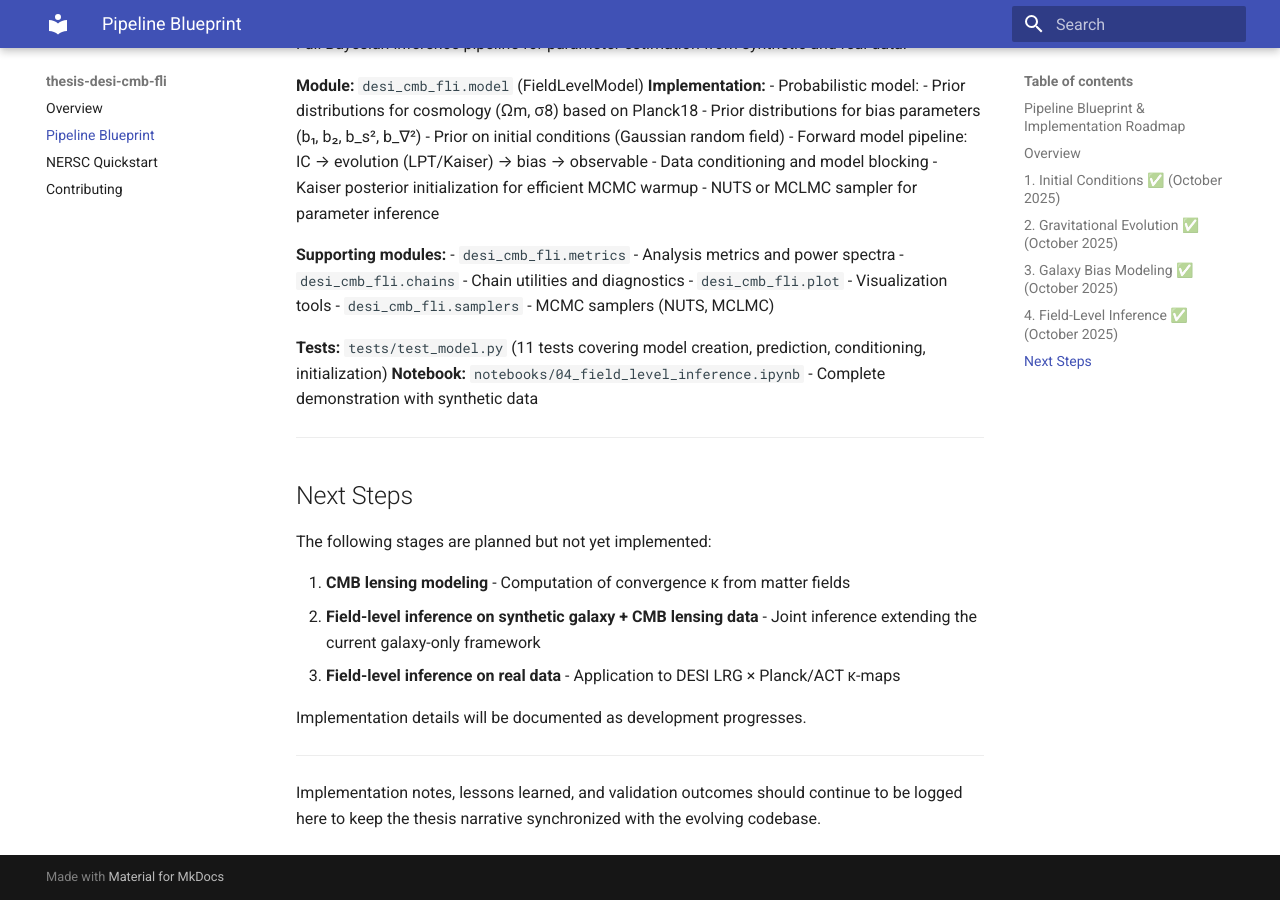
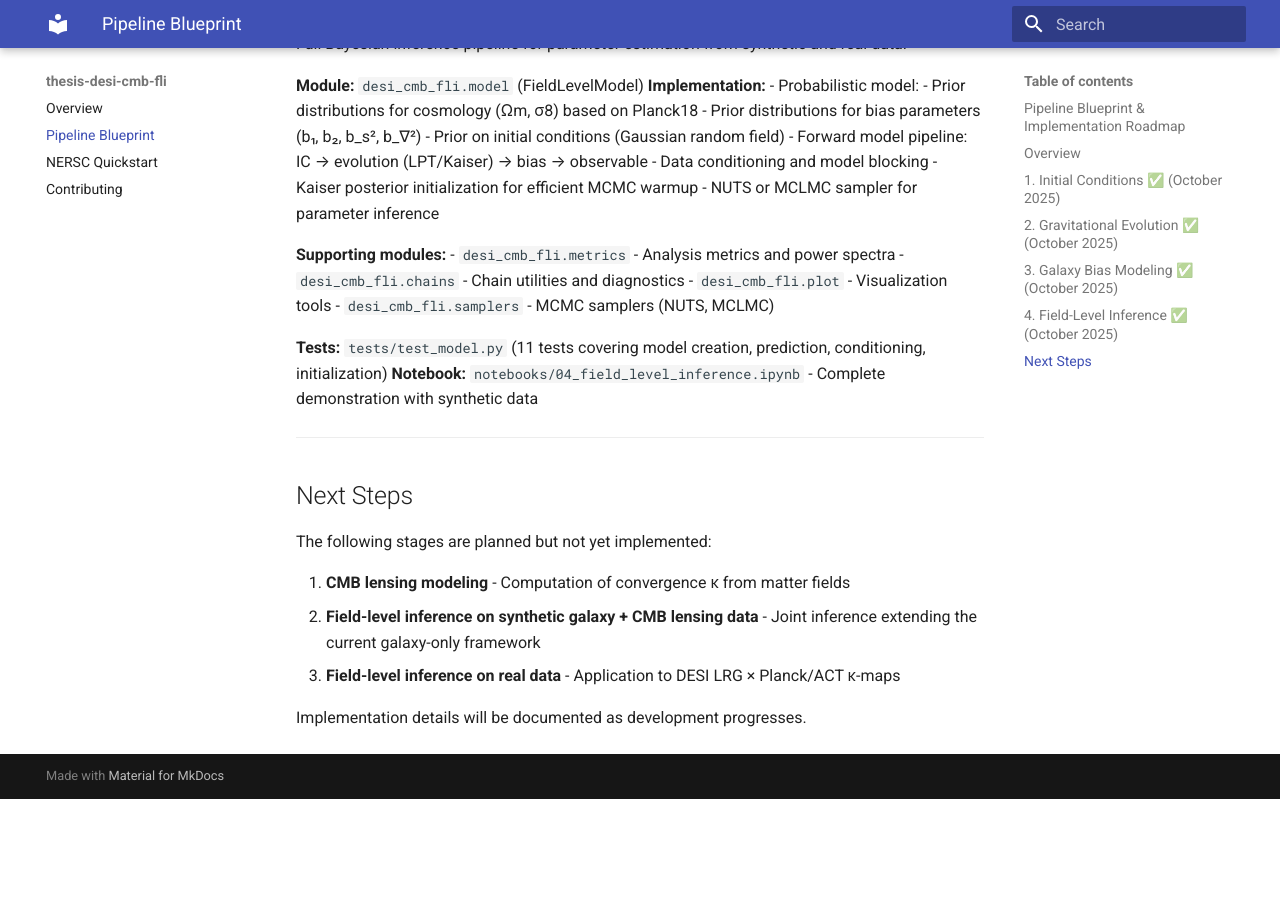
Before and after one commit to Joletaxi19/thesis-desi-cmb-fli, an MkDocs documentation site: the page built from docs/pipeline.md, in a window 1280 px wide and 900 px high, scrolled down 2856 px. Built offline with MkDocs 1.6.1 and Material for MkDocs 9.7.7, drawn with Linux system fonts in a browser that asks for light colours; after the commit the page ends 3655 px from its top, so only the background shows below that.

Commit message:
doc amelioration

```diff
--- a/docs/pipeline.md
+++ b/docs/pipeline.md
@@ -102,7 +102,3 @@ The following stages are planned but not yet implemented:
 3. **Field-level inference on real data** - Application to DESI LRG × Planck/ACT κ-maps
 
 Implementation details will be documented as development progresses.
-
----
-
-Implementation notes, lessons learned, and validation outcomes should continue to be logged here to keep the thesis narrative synchronized with the evolving codebase.
```
